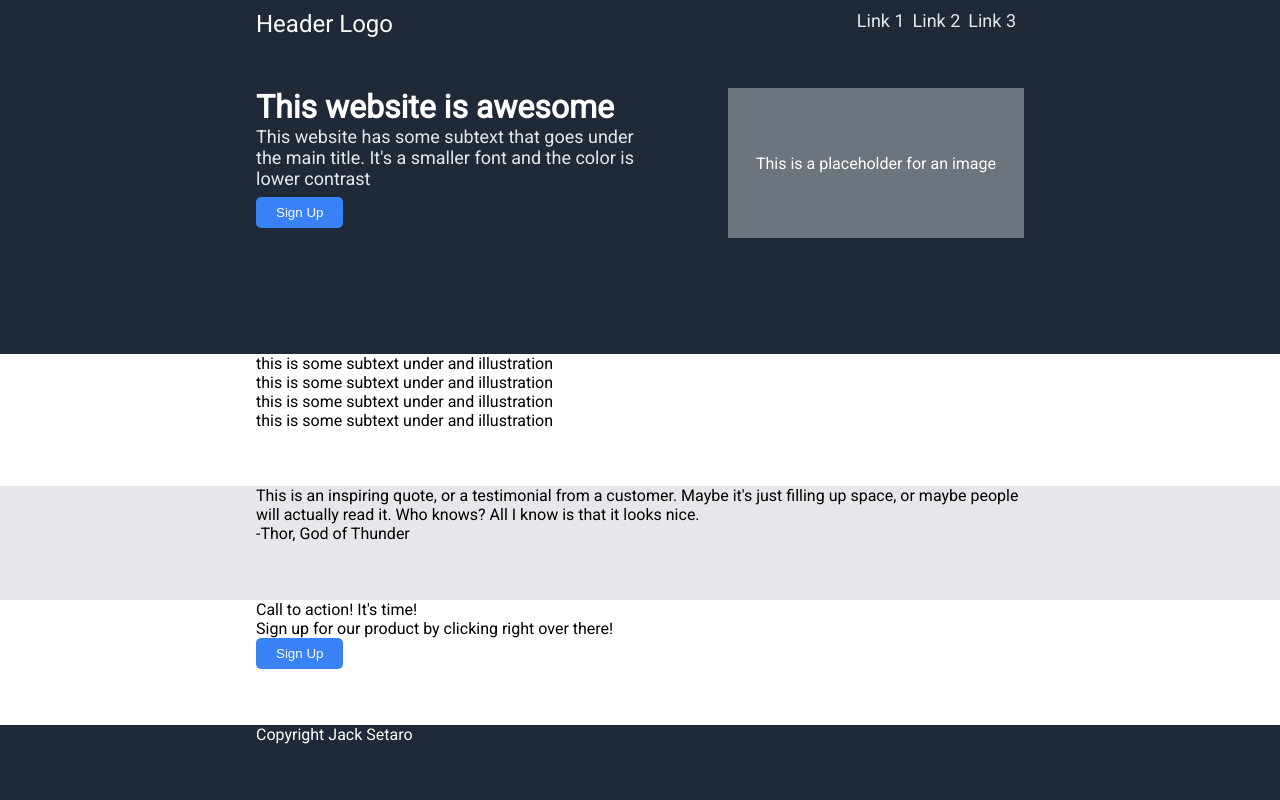
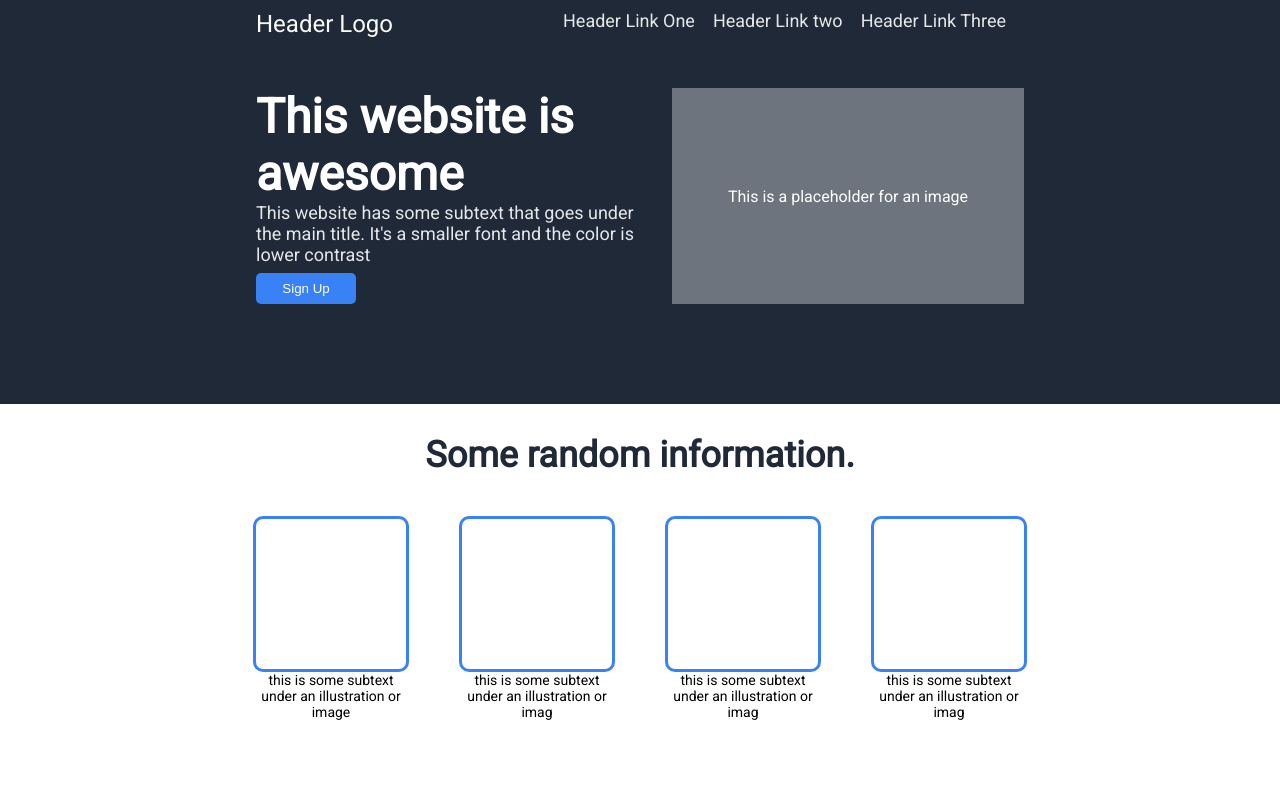
Before and after one commit to JackSetaro/landing-page, a plain HTML site: page index.html in a window 1280 px wide. Shown: the top 800 px of the page. Drawn offline with Linux system fonts and the light colour scheme.

Commit message:
Add CSS for Section 2

```diff
--- a/index.html
+++ b/index.html
@@ -9,14 +9,14 @@
             <div class="header">
                 <p class="logo-text">Header Logo</p>
                 <ul class="header-links">
-                    <li><a href="#">Link 1</a></li>
-                    <li><a href="#">Link 2</a></li>
-                    <li><a href="#">Link 3</a></li>
+                    <li><a href="#">Header Link One</a></li>
+                    <li><a href="#">Header Link two</a></li>
+                    <li><a href="#">Header Link Three</a></li>
                 <ul>
             </div>
             <div class="section-content">
                 <div class="left-content">
-                    <h1>This website is awesome</h1>
+                    <h1 class="hero">This website is awesome</h1>
                     <p>This website has some subtext that goes under the main title. It's a smaller font
                         and the color is lower contrast
                     </p>
@@ -31,25 +31,28 @@
         </div>
 
         <div class="section section2">
+            <h1 class="info">Some random information.</h1>
+            <div class="cards">
                 <div class="card">
                     <div class="box">
                     </div>
-                <p>this is some subtext under and illustration</p>
+                    <p>this is some subtext under an illustration or image</p>
                 </div>
                 <div class="card">
                     <div class="box">
                     </div>
-                <p>this is some subtext under and illustration</p>
+                    <p>this is some subtext under an illustration or imag</p>
                 </div>
                 <div class="card">
                     <div class="box">
                     </div>
-                <p>this is some subtext under and illustration</p>
+                    <p>this is some subtext under an illustration or imag</p>
                 </div>
                 <div class="card">
                     <div class="box">
                     </div>
-                <p>this is some subtext under and illustration</p>
+                    <p>this is some subtext under an illustration or imag</p>
+                </div>
             </div>
         </div>
 
@@ -72,7 +75,7 @@
         </div>
 
         <div class="section footer">
-            <p>Copyright Jack Setaro</p>
+            <p>Copyright &copy; Jack Setaro</p>
         </div>
     </body>
 </html>
--- a/styles.css
+++ b/styles.css
@@ -18,16 +18,18 @@ body{
 .section{
     padding-left: 20vw;
     padding-right: 20vw;
+    padding-bottom: 100px !important;
 }
 
 ul{
     list-style: none;
     display: flex;
-        gap: 8px;
+    gap: 18px;
 }
 
 a{
     text-decoration: none;
+    font-size: 18px;
 }
 
 .section1, .footer{
@@ -43,6 +45,8 @@ button {
     padding: 8px;
     padding-left: 20px;
     padding-right: 20px;
+    flex-grow: 0;
+    width: 100px;
 }
 
 /*--------------------------------------------------------------
@@ -54,7 +58,6 @@ button {
     flex-direction: column;
     flex-grow: 1;
     padding-top: 10px;
-    padding-bottom: 10px;
 }
 
 .header{
@@ -76,11 +79,17 @@ ul.header-links a,.left-content p{
     display: flex;
     gap: 16px;
     padding-top: 50px;
-    padding-bottom: 50px;
+}
+
+.hero{
+    font-size: 48px;
+    width: 400px;
+    font-weight: bolder;
 }
 
 .left-content{
-    flex-grow: 1;
+    display: flex;
+    flex-direction: column;
 }
 
 .left-content p{
@@ -90,13 +99,13 @@ ul.header-links a,.left-content p{
 
 .right-content{
     flex-grow: 1;
+    display: flex;
 }
 
 .placeholder {
     flex-grow: 1;
+    flex-shrink: 0;
     background-color: #6D747D;
-
-    height: 150px;
     display: flex;
     align-items: center;
     justify-content: center;
@@ -108,6 +117,43 @@ ul.header-links a,.left-content p{
 
 .section2{
     flex-grow: 1;
+    display: flex;
+    flex-direction: column;
+    justify-content: center;
+    align-items: center;
+    padding-top: 30px;
+}
+
+.cards{
+    display: flex;
+    text-align: center;
+    gap: 50px;
+    padding-top: 40px;
+}
+
+.card{
+    display: flex;
+    flex-direction: column;
+    align-items: center;
+}
+
+.section2 p{
+    width: 150px;
+    font-size: 14px;
+}
+
+.box{
+    flex-grow: 0;
+    height: 150px;
+    width: 150px;
+    border: 3px #3882F6 solid;
+    border-radius: 10px;
+}
+
+.info{
+    font-size: 36px;
+    font-weight: bolder;
+    color: #1F2937
 }
 
 /*--------------------------------------------------------------
@@ -131,4 +177,7 @@ ul.header-links a,.left-content p{
 
 .footer{
     flex-grow: 1;
+    display: flex;
+    justify-content: center;
+    align-items: center;
 }
```
Lines whose indentation alone changed are shown as unchanged.
